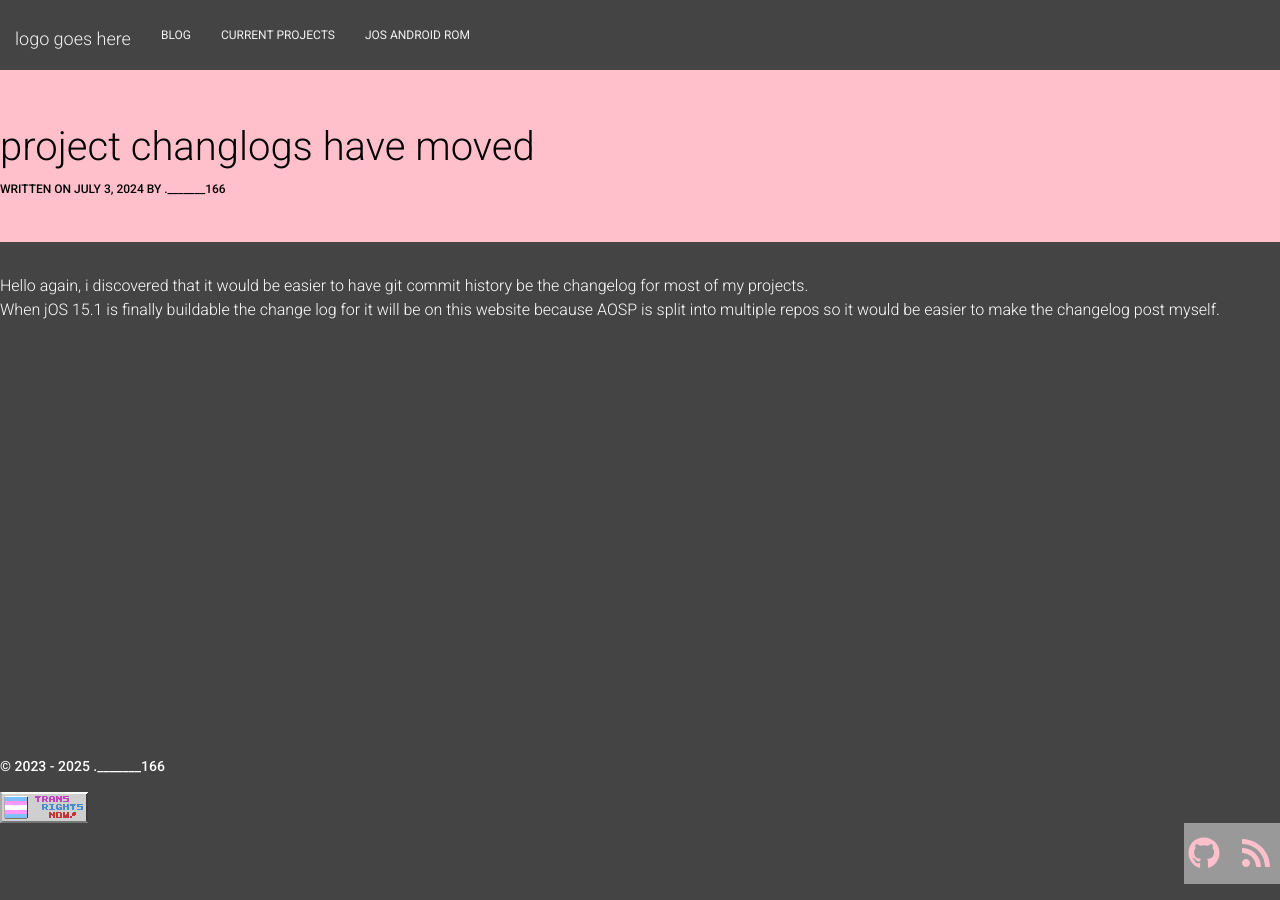
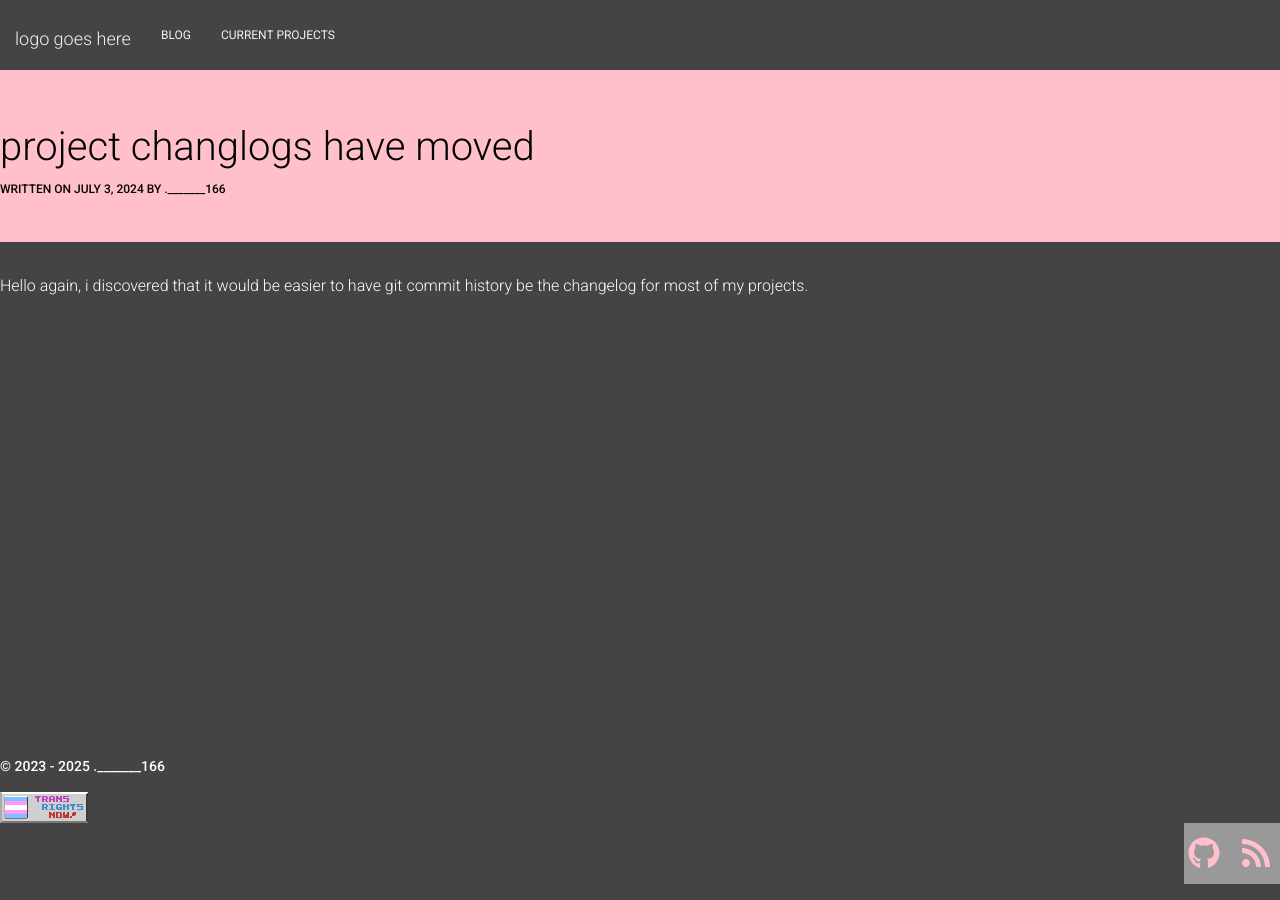
Before and after one commit to dot166/dot166.github.io, a Jekyll site: the page built from _posts/blog/2024-07-03-Changelogs.html, in a window 1280 px wide. Built offline with Jekyll 4.4.1, drawn with Linux system fonts in a browser that asks for light colours.

Commit message:
update some pages

```diff
--- a/_layouts/default.html
+++ b/_layouts/default.html
@@ -32,8 +32,6 @@
               <a class="nav-link" href="{{ site.baseurl }}/blog/">Blog</a></li>
             <li class="nav-item">
               <a class="nav-link" href="{{ site.baseurl }}/projects/">Current Projects</a></li>
-            <li class="nav-item">
-              <a class="nav-link" href="{{ site.baseurl }}/jOS/">jOS Android ROM</a></li>
           </ul>
         </div>
       </div>
--- a/_posts/blog/2024-07-03-Changelogs.html
+++ b/_posts/blog/2024-07-03-Changelogs.html
@@ -2,12 +2,10 @@
 layout: post
 title: project changlogs have moved
 category: blog
-excerpt: jOS Changlogs (when they are made) will remain here
+excerpt: now using git commit history
 author: "._______166"
 ---
 
 Hello again,
 
 i discovered that it would be easier to have git commit history be the changelog for most of my projects.
-<br>
-When jOS 15.1 is finally buildable the change log for it will be on this website because AOSP is split into multiple repos so it would be easier to make the changelog post myself.
--- a/projects/index.html
+++ b/projects/index.html
@@ -3,7 +3,7 @@
 title: Current Projects
 ---
 <ul>
-  <li><a href="../jOS">jOS Android distro</a> (a modified fork of <a href="https://grapheneos.org/" target="_blank">GrapheneOS</a>), (This is my personal android distro)</li>
+  <li>my personal fork of <a href="https://grapheneos.org/" target="_blank">GrapheneOS</a></li>
   <li>This Website</li>
   <li><a href="https://github.com/dot166/jOS_j-lib" target="_blank">jLib</a> (Android Common Library)</li>
 </ul>
```
Also changed, not shown: jOS/index.html (deleted, +0 -21 lines).
